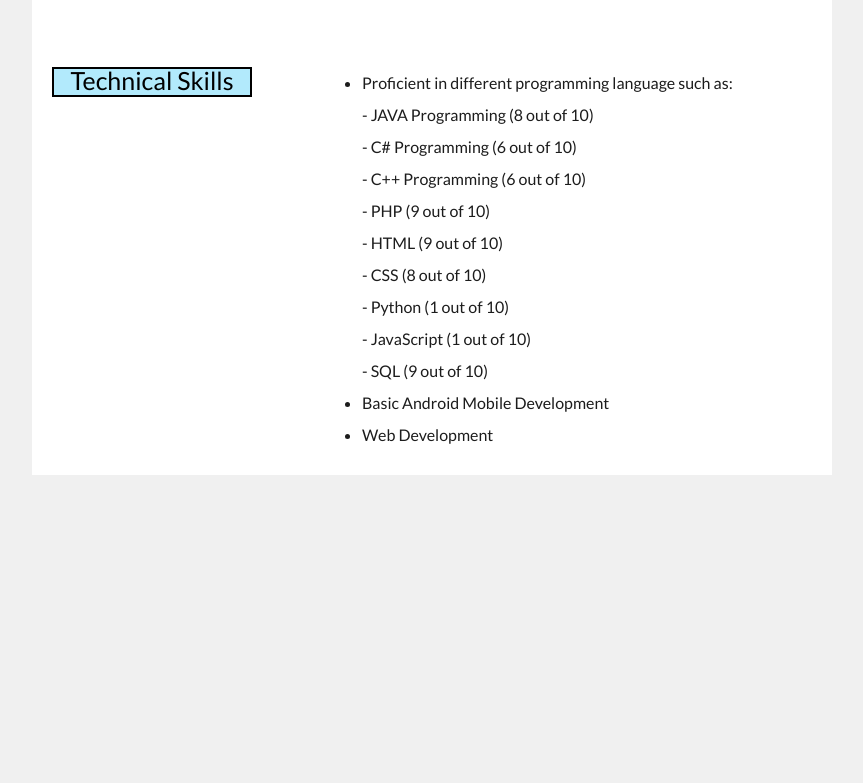
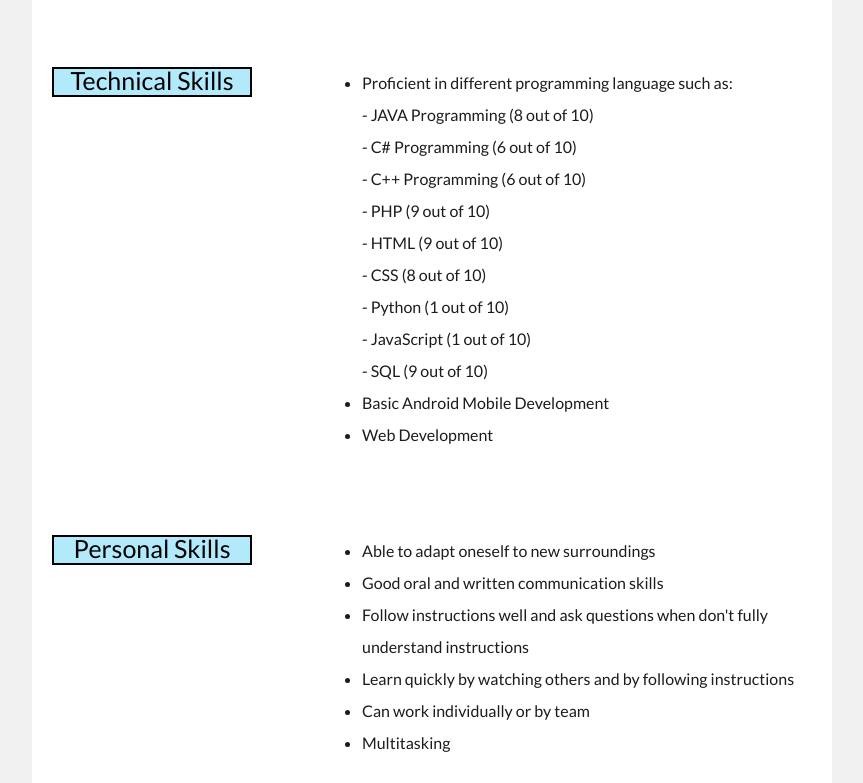
Before and after one commit to edisonrafols/AIS, a plain HTML site: page index.html in a window 1280 px wide. Shown: the part 391-1174 px from the top of the page, without its empty margins (208-1071 px from the left). Before the commit the page ends 866 px from the top, so only its background shows below. Drawn offline with nearby package versions, Linux system fonts and the light colour scheme.

Commit message:
3rd section
personal skills

```diff
--- a/index.html
+++ b/index.html
@@ -100,6 +100,28 @@
             </div>
         </div>
         <!--=== Technical Skills of CV ====================================================================================-->
+
+        <!--=== Personal Skills of CV =====================================================================================-->
+        <div id="pSkills" class="wrapper" style="max-width:800px;">
+            <div class="row">
+                <div class="column4">
+                    <p class="title">Personal Skills</p>
+                </div>
+
+                <div class="column5">
+                    <ul>
+                        <li>Able to adapt oneself to new surroundings</li>
+                        <li>Good oral and written communication skills</li>
+                        <li>Follow instructions well and ask questions when don't fully</li>
+                            <dd>understand instructions</dd>
+                        <li>Learn quickly by watching others and by following instructions</li>
+                        <li>Can work individually or by team</li>
+                        <li>Multitasking</li>
+                    </ul>
+                </div>
+            </div>
+        </div>
+        <!--=== Personal Skills of CV =====================================================================================-->
     </div>
     <!--=== Page content ==================================================================================================-->
 
```
